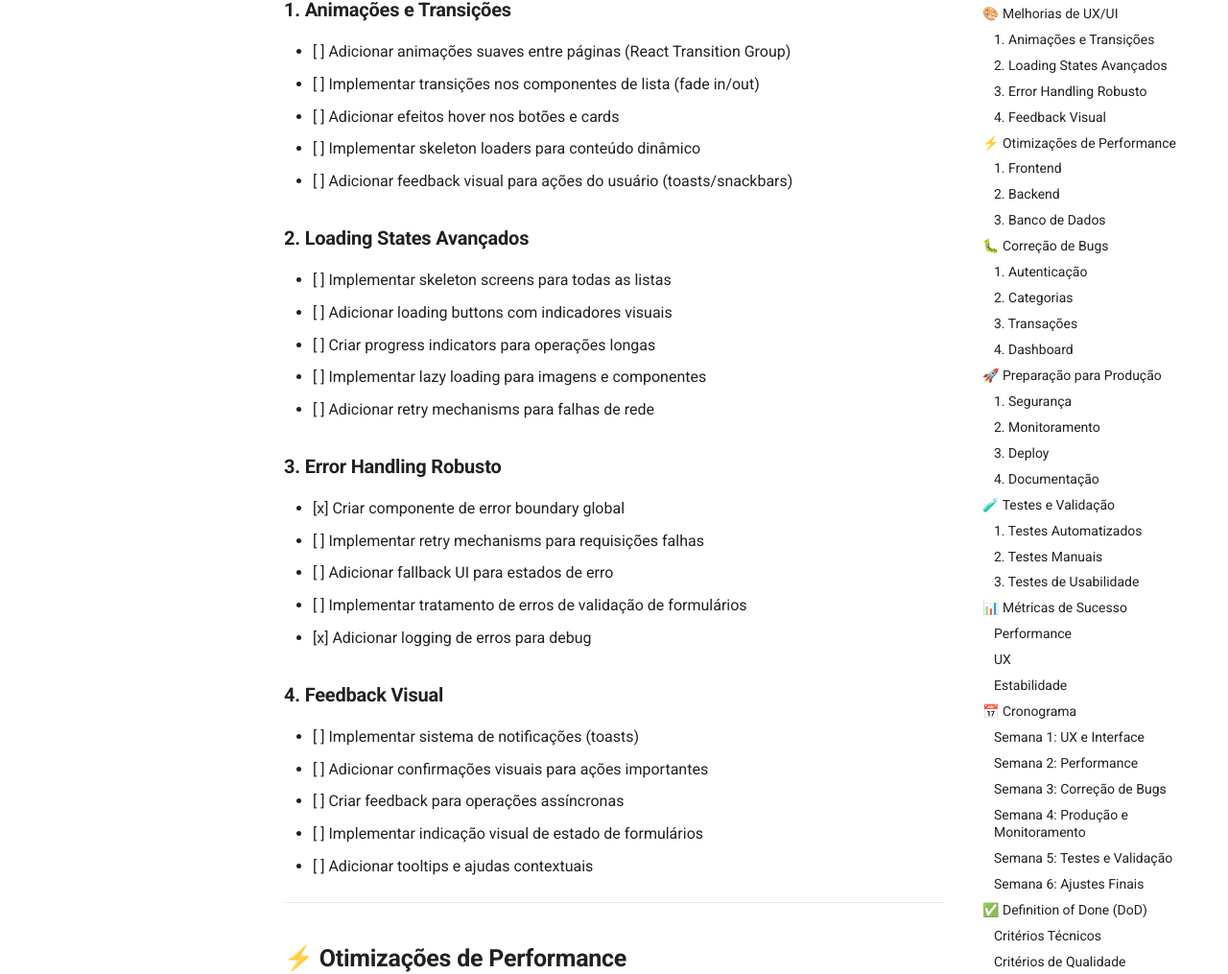
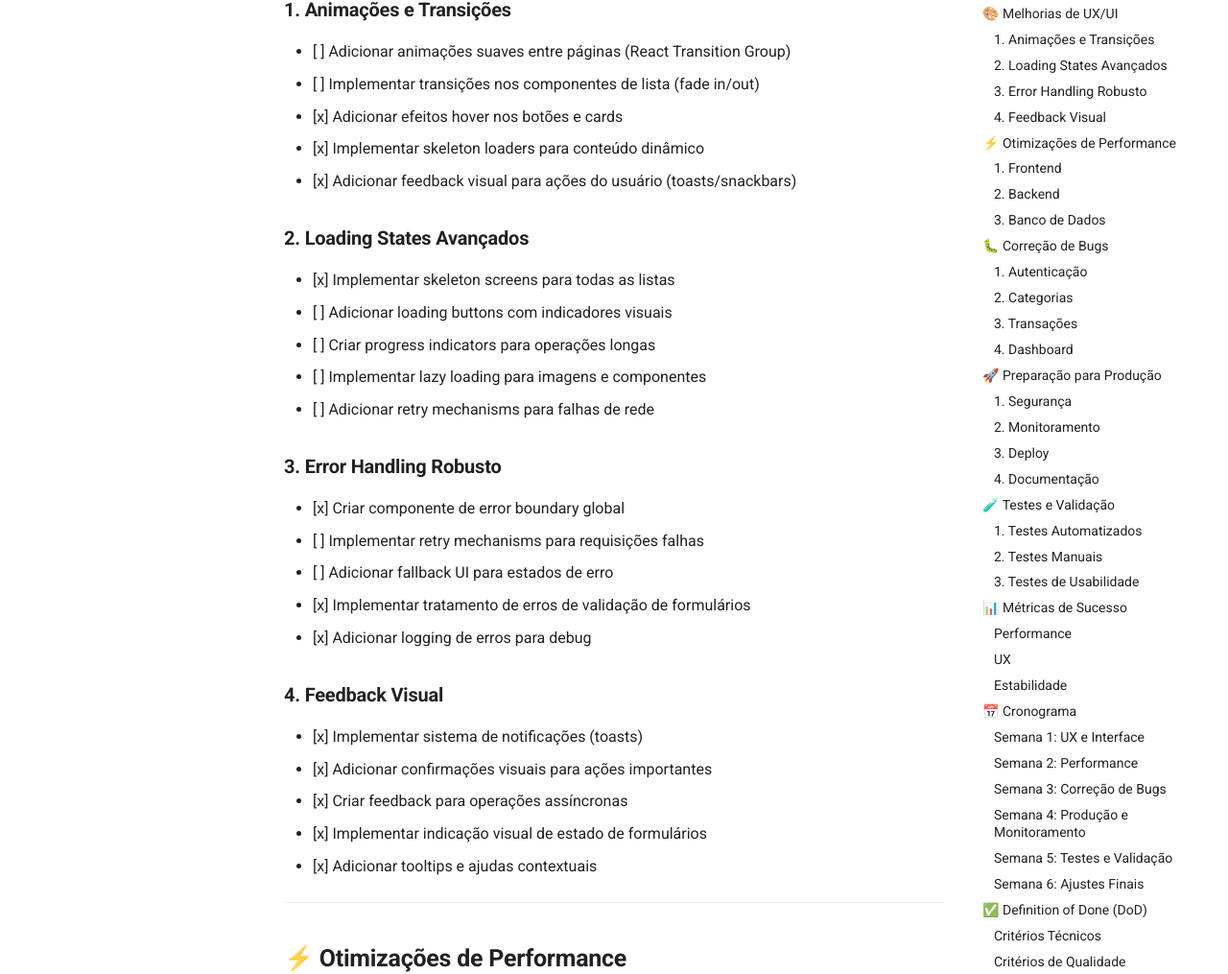
Before and after one commit to revton/myfinance, an MkDocs documentation site: the page built from docs/fase2/devops/polimento-fase-2.md, in a window 1280 px wide and 1400 px high, scrolled down 567 px. Shown: the part 148-1163 px from the top of the window at 96% size. Built offline with MkDocs 1.6.1 and Material for MkDocs 9.7.7, drawn with Linux system fonts in a browser that asks for light colours; comment, search, counter and statistics services are not loaded; some of the changed text lies outside the part shown.

```diff
--- a/docs/fase2/devops/polimento-fase-2.md
+++ b/docs/fase2/devops/polimento-fase-2.md
@@ -18,12 +18,12 @@ Este documento detalha as atividades de polimento e refinamentos da Fase 2 do My
 ### **1. Animações e Transições**
 - [ ] Adicionar animações suaves entre páginas (React Transition Group)
 - [ ] Implementar transições nos componentes de lista (fade in/out)
-- [ ] Adicionar efeitos hover nos botões e cards
-- [ ] Implementar skeleton loaders para conteúdo dinâmico
-- [ ] Adicionar feedback visual para ações do usuário (toasts/snackbars)
+- [x] Adicionar efeitos hover nos botões e cards
+- [x] Implementar skeleton loaders para conteúdo dinâmico
+- [x] Adicionar feedback visual para ações do usuário (toasts/snackbars)
 
 ### **2. Loading States Avançados**
-- [ ] Implementar skeleton screens para todas as listas
+- [x] Implementar skeleton screens para todas as listas
 - [ ] Adicionar loading buttons com indicadores visuais
 - [ ] Criar progress indicators para operações longas
 - [ ] Implementar lazy loading para imagens e componentes
@@ -33,15 +33,15 @@ Este documento detalha as atividades de polimento e refinamentos da Fase 2 do My
 - [x] Criar componente de error boundary global
 - [ ] Implementar retry mechanisms para requisições falhas
 - [ ] Adicionar fallback UI para estados de erro
-- [ ] Implementar tratamento de erros de validação de formulários
+- [x] Implementar tratamento de erros de validação de formulários
 - [x] Adicionar logging de erros para debug
 
 ### **4. Feedback Visual**
-- [ ] Implementar sistema de notificações (toasts)
-- [ ] Adicionar confirmações visuais para ações importantes
-- [ ] Criar feedback para operações assíncronas
-- [ ] Implementar indicação visual de estado de formulários
-- [ ] Adicionar tooltips e ajudas contextuais
+- [x] Implementar sistema de notificações (toasts)
+- [x] Adicionar confirmações visuais para ações importantes
+- [x] Criar feedback para operações assíncronas
+- [x] Implementar indicação visual de estado de formulários
+- [x] Adicionar tooltips e ajudas contextuais
 
 ---
 
@@ -56,7 +56,7 @@ Este documento detalha as atividades de polimento e refinamentos da Fase 2 do My
 - [x] Implementar virtual scrolling para listas longas
 
 ### **2. Backend**
-- [ ] Otimizar queries SQL com índices apropriados
+- [x] Otimizar queries SQL com índices apropriados
 - [ ] Implementar caching de dados frequentes
 - [ ] Adicionar paginação para endpoints de listagem
 - [ ] Otimizar serialização de dados
@@ -64,10 +64,10 @@ Este documento detalha as atividades de polimento e refinamentos da Fase 2 do My
 - [ ] Adicionar rate limiting para proteção
 
 ### **3. Banco de Dados**
-- [ ] Criar índices para colunas frequentemente consultadas
+- [x] Criar índices para colunas frequentemente consultadas
 - [ ] Otimizar queries com EXPLAIN ANALYZE
 - [ ] Implementar particionamento para tabelas grandes
-- [ ] Adicionar constraints para integridade de dados
+- [x] Adicionar constraints para integridade de dados
 - [ ] Otimizar tamanho de colunas e tipos de dados
 
 ---
```
